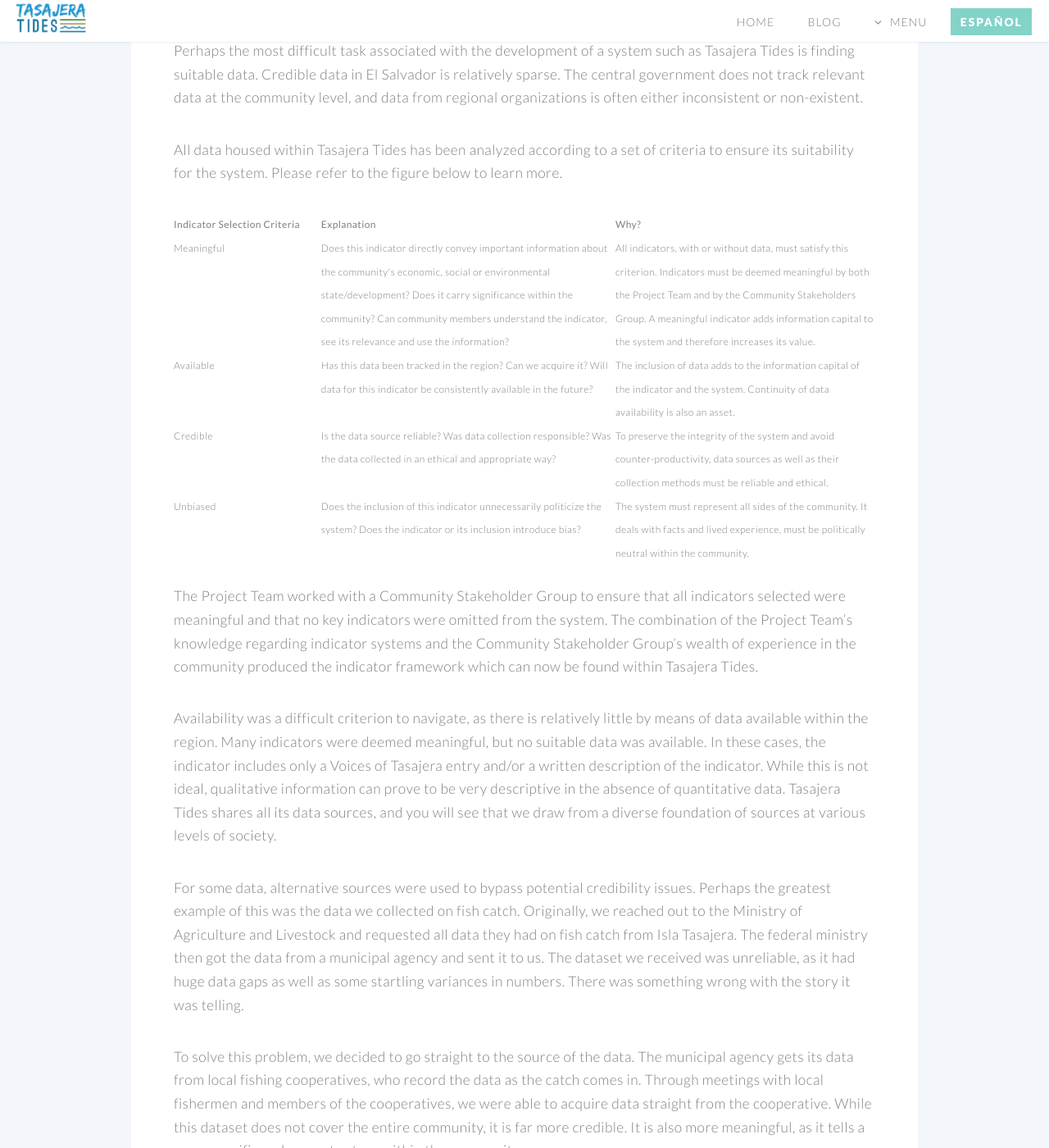
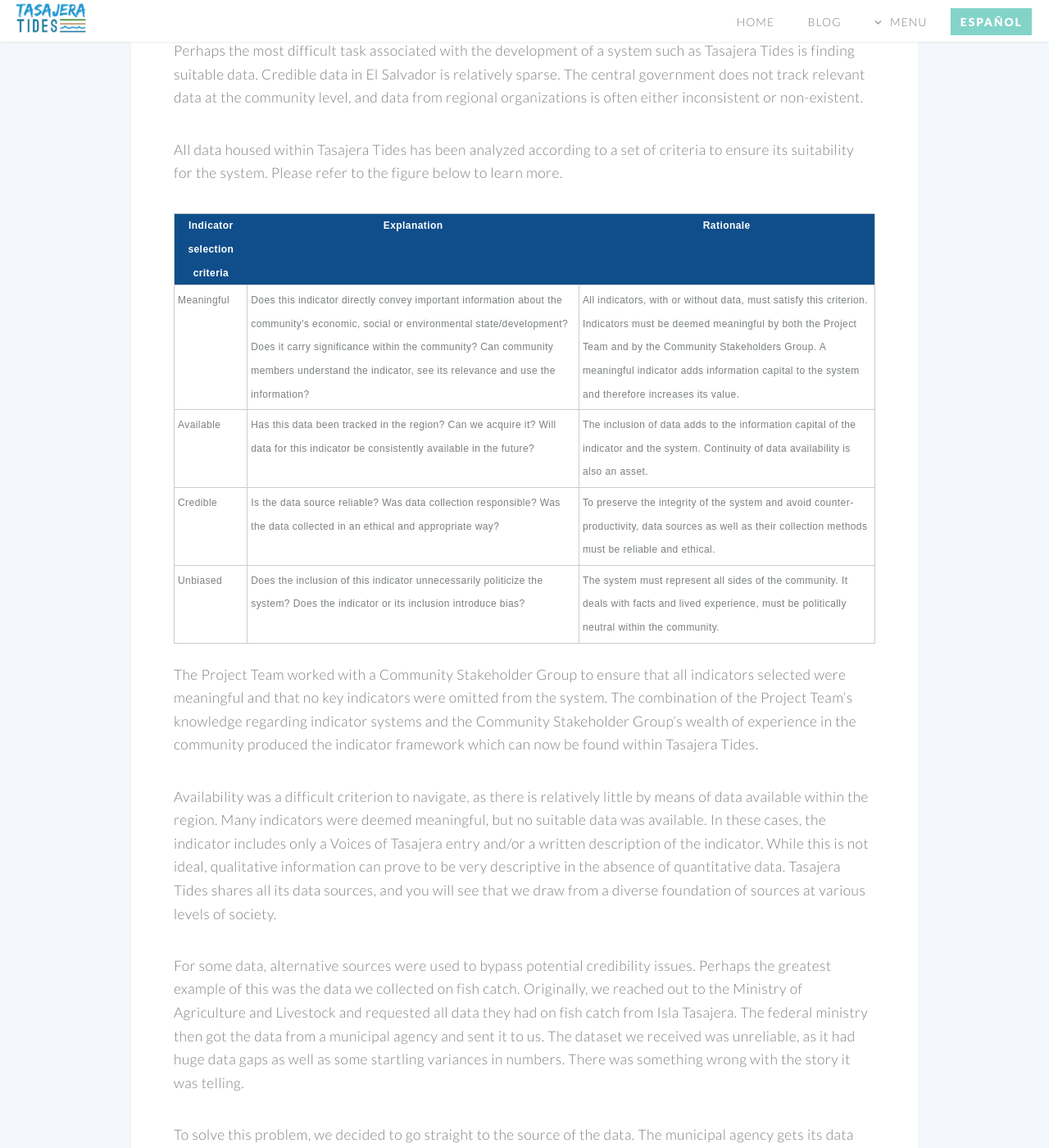
Before and after one commit to danteo90/danteo90.github.io, a Jekyll site: the page built from the-project.html, in a window 1280 px wide and 1400 px high, scrolled down 1615 px. Shown: the whole window at 82% size. Built offline with Jekyll 4.4.1, drawn with Linux system fonts in a browser that asks for light colours.

Commit message:
Update the-project.html

```diff
--- a/the-project.html
+++ b/the-project.html
@@ -40,12 +40,29 @@ layout: default-en
 									</header>
 									<p>Perhaps the most difficult task associated with the development of a system such as Tasajera Tides is finding suitable data. Credible data in El Salvador is relatively sparse. The central government does not track relevant data at the community level, and data from regional organizations is often either inconsistent or non-existent.</p>
 									<p>All data housed within Tasajera Tides has been analyzed according to a set of criteria to ensure its suitability for the system. Please refer to the figure below to learn more.</p>
-									<table style="font-size: 12px;">
-										<tr>
-											<td style="width: 21%;"><strong>Indicator Selection Criteria</strong></td>
-											<td><strong>Explanation</strong></td>
-											<td><strong>Why?</strong></td>
-										</tr>
+
+
+									<style type="text/css">
+	table.tableizer-table {
+		font-size: 12px;
+		border: 1px solid #CCC;
+		font-family: Arial, Helvetica, sans-serif;
+	}
+	.tableizer-table td {
+		padding: 4px;
+		margin: 3px;
+		border: 1px solid #CCC;
+	}
+	.tableizer-table th {
+		background-color: #104E8B;
+		color: #FFF;
+		font-weight: bold;
+	}
+</style>
+<table class="tableizer-table">
+<thead><tr class="tableizer-firstrow"><th style="21%">Indicator selection criteria</th><th>Explanation</th><th>Rationale</th></tr></thead><tbody>
+
+
 										<tr>
 											<td>Meaningful</td>
 											<td>Does this indicator directly convey important information about the community's economic, social or environmental state/development? Does it carry significance within the community? Can community members understand the indicator, see its relevance and use the information?</td>
@@ -71,7 +88,7 @@ Does the indicator or its inclusion introduce bias?</td>
 										</tr>
 
 
-									</table>
+	</tbody></table>
 									<p>The Project Team worked with a Community Stakeholder Group to ensure that all indicators selected were meaningful and that no key indicators were omitted from the system. The combination of the Project Team’s knowledge regarding indicator systems and the Community Stakeholder Group’s wealth of experience in the community produced the indicator framework which can now be found within Tasajera Tides.</p>
 									<p>Availability was a difficult criterion to navigate, as there is relatively little by means of data available within the region. Many indicators were deemed meaningful, but no suitable data was available. In these cases, the indicator includes only a Voices of Tasajera entry and/or a written description of the indicator. While this is not ideal, qualitative information can prove to be very descriptive in the absence of quantitative data. Tasajera Tides shares all its data sources, and you will see that we draw from a diverse foundation of sources at various levels of society.</p>
 									<p>For some data, alternative sources were used to bypass potential credibility issues. Perhaps the greatest example of this was the data we collected on fish catch. Originally, we reached out to the Ministry of Agriculture and Livestock and requested all data they had on fish catch from Isla Tasajera. The federal ministry then got the data from a municipal agency and sent it to us. The dataset we received was unreliable, as it had huge data gaps as well as some startling variances in numbers. There was something wrong with the story it was telling.</p>
```
